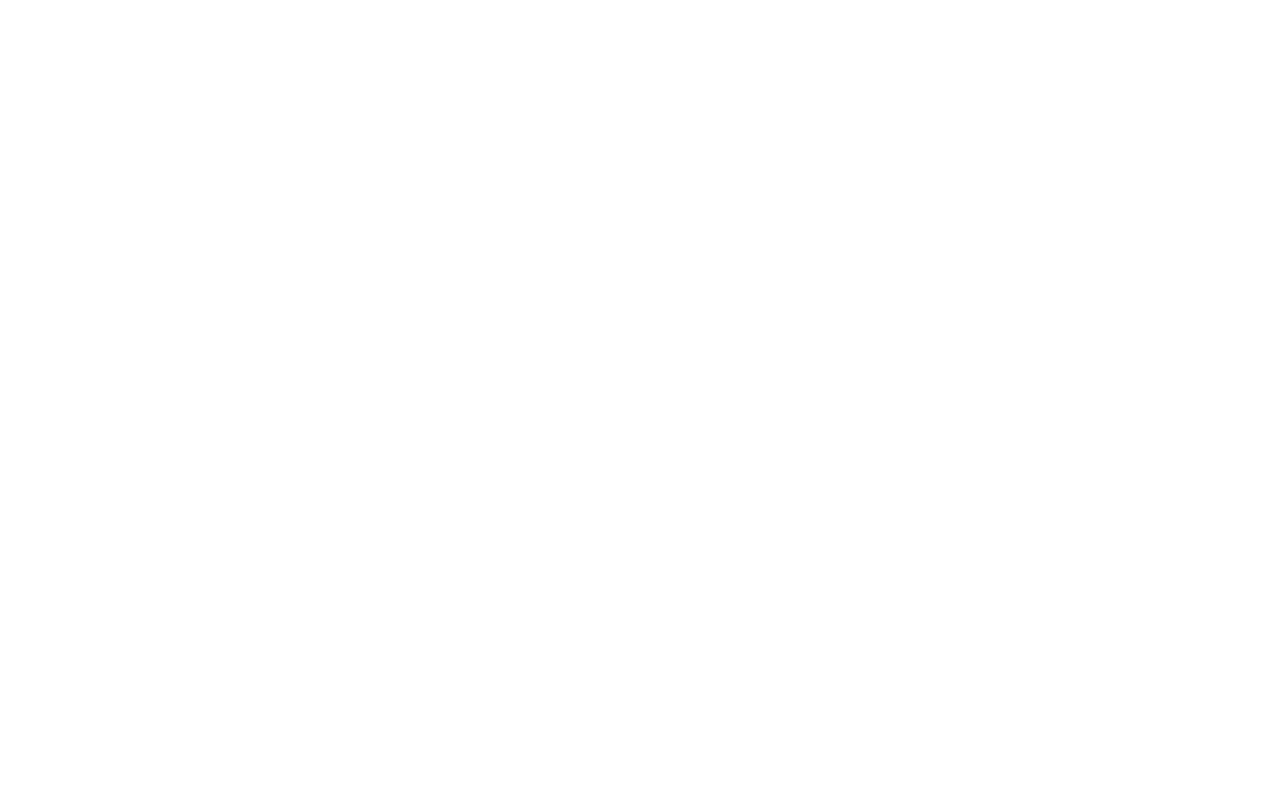
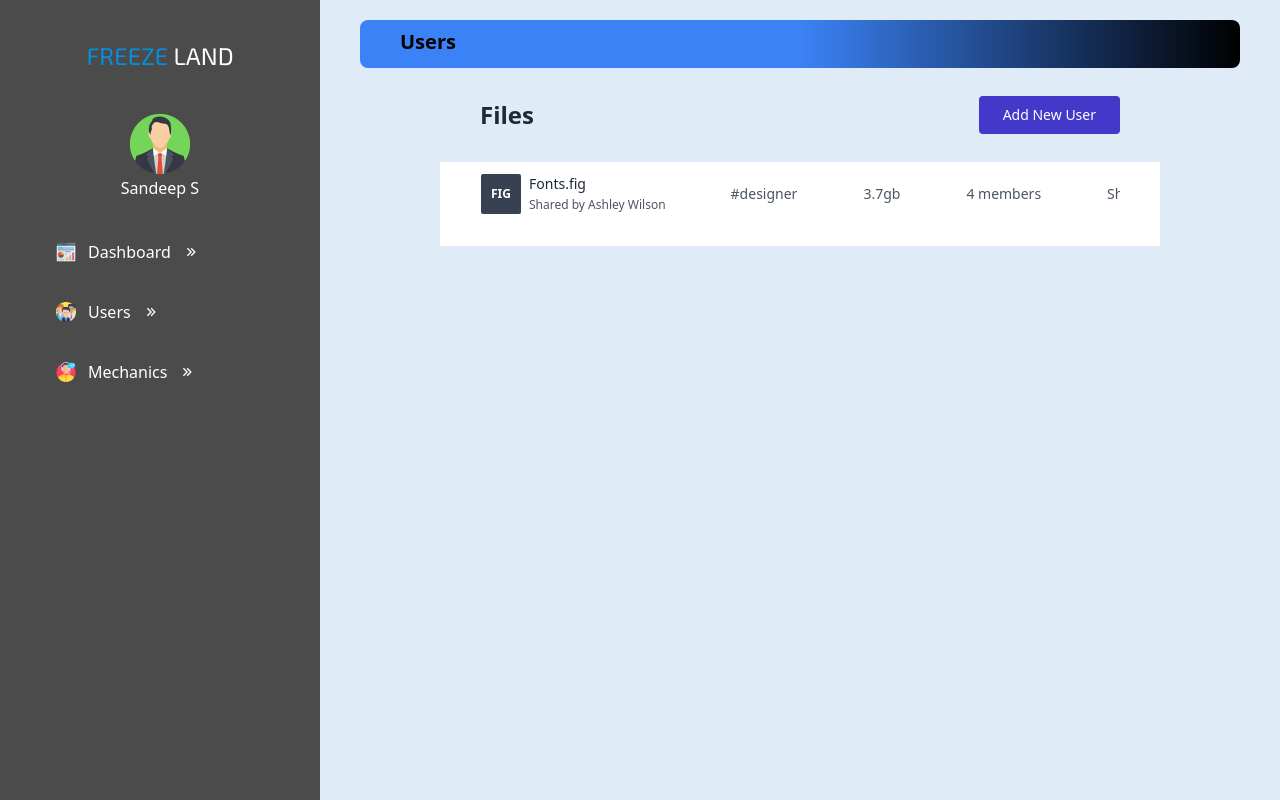
Before and after one commit to SandeeepS/FreezeLand-frontend, a React (Vite) app: page /admin/users in a window 1280 px wide. Before the commit this address had no page. Built offline with nearby package versions, Linux system fonts and the light colour scheme.

Commit message:
added admin componnets like mech, user ,and added list box

```diff
--- a/src/App.tsx
+++ b/src/App.tsx
@@ -5,6 +5,8 @@
 import UserLoginPage from "./Pages/User/UserLoginPage";
 import AdminLoginPage from "./Pages/Admin/AdminLoginPage";
 import AdminDashboard from "./Pages/Admin/AdminDashboard";
+import AdminUserListing from "./Pages/Admin/AdminUserListing";
+import AdminMechListing from "./Pages/Admin/AdminMechListing";
 
 function App() {
   return (
@@ -19,6 +21,8 @@
         {/*Admin Routes*/}
         <Route path="/admin/login" element={<AdminLoginPage/>}/>
         <Route path="/admin/dashboard" element={<AdminDashboard/>}/>
+        <Route path="/admin/users" element={<AdminUserListing/>}/>
+        <Route path="/admin/mech" element={<AdminMechListing/>}/>
       </Routes>
     </>
   );
--- a/src/Pages/Admin/AdminDashboard.tsx
+++ b/src/Pages/Admin/AdminDashboard.tsx
@@ -1,64 +1,17 @@
-import React, { useState } from "react";
-import { RiArrowRightDoubleFill } from "react-icons/ri";
-
+import AdminHeader from "../../components/Admin/AdminHeader";
+import AdminListing from "../../components/Admin/AdminListing";
 const AdminDashboard: React.FC = () => {
-  const [activeItem, setActiveItem] = useState<string>("");
-
-  const handleItemClick = (item: string) => {
-    setActiveItem(item);
-  };
-
   return (
     <>
       <div className="h-screen flex">
-        {/* Side Bar */}
-        <div className="w-1/4 bg-[#4B4B4B]">
-          {/* Heading */}
-          <div className="text-center">
-            <h1 className="w-full text-2xl text-freeze-color font-exo p-10">
-              FREEZE <span className="text-white font-exo">LAND</span>
-            </h1>
-          </div>
-
-          {/* Profile */}
-          <div className="rounded-full overflow-hidden flex justify-center items-center">
-            <img
-              src="/src/Images/businessman.png"
-              alt="User profile picture"
-              className="object-cover w-16 h-16"
-            />
-          </div>
-          <h2 className="text-white text-center">Sandeep S</h2>
-
-          {/* Listing */}
-          <div className="mx-12 mt-8 space-y-5">
-            {[
-              { name: "Dashboard", icon: "/src/Images/dashboard.png" },
-              { name: "Users", icon: "/src/Images/teamwork.png" },
-              { name: "Mechanics", icon: "/src/Images/support.png" },
-            ].map((item) => (
-              <div
-                key={item.name}
-                className={`flex items-center space-x-3 p-2 rounded-lg cursor-pointer group
-                ${activeItem === item.name ? "bg-gray-600" : ""}
-                hover:bg-gray-500`}
-                onClick={() => handleItemClick(item.name)}
-              >
-                <img
-                  src={item.icon}
-                  alt={`${item.name} Icon`}
-                  className="w-5 h-5 group-hover:scale-110 transition-transform"
-                />
-                <h4 className="text-white group-hover:text-gray-300">
-                  {item.name}
-                </h4>
-                <RiArrowRightDoubleFill className="text-white group-hover:text-gray-300" />
-              </div>
-            ))}
+        {/* side bar */}
+        <AdminListing />
+        {/* Contents */}
+        <div className="w-3/4 bg-[#DFECF8]">
+          <div>
+            <AdminHeader heading="Dashboard"/>
           </div>
         </div>
-        {/* Contents */}
-        <div className="w-3/4 bg-[#DFECF8]"></div>
       </div>
     </>
   );
--- /dev/null
+++ b/src/Pages/Admin/AdminMechListing.tsx
@@ -0,0 +1,19 @@
+
+import AdminHeader from "../../components/Admin/AdminHeader"
+import AdminListing from "../../components/Admin/AdminListing"
+const  AdminMechListing:React.FC = () => {
+  return (
+    <div className="h-screen flex">
+    {/* side bar */}
+    <AdminListing />
+    {/* Contents */}
+    <div className="w-3/4 bg-[#DFECF8]">
+      <div>
+         <AdminHeader heading="Mechanics"/>
+      </div>
+    </div>
+  </div>
+  )
+}
+
+export default AdminMechListing
--- /dev/null
+++ b/src/Pages/Admin/AdminUserListing.tsx
@@ -0,0 +1,24 @@
+import React from 'react'
+import AdminListing from '../../components/Admin/AdminListing'
+import AdminHeader from '../../components/Admin/AdminHeader'
+import DataListing from '../../components/Admin/DataListing'
+
+const AdminUserListing:React.FC = () =>{
+  return (
+    <div className="h-screen flex">
+    {/* side bar */}
+    <AdminListing />
+    {/* Contents */}
+    <div className="w-3/4 bg-[#DFECF8]">
+      <div >
+         <AdminHeader heading='Users'/>
+         <div className='flex justify-center items-center'>
+            <DataListing/>
+         </div>
+      </div>
+    </div>
+  </div>
+  )
+}
+
+export default AdminUserListing
--- /dev/null
+++ b/src/components/Admin/AdminHeader.tsx
@@ -0,0 +1,15 @@
+import React from "react"
+
+interface AdminHeaderProps {
+  heading:string;
+}
+
+const  AdminHeader:React.FC<AdminHeaderProps> =({heading})=>{
+  return (
+    <div className=" rounded-lg h-12 mx-10 mt-5  bg-gradient-to-r from-blue-500 via-blue-500 to-black ">
+      <h1 className="ml-10 pt-2 font-bold text-xl">{heading}</h1>
+    </div>
+  )
+}
+
+export default AdminHeader
--- /dev/null
+++ b/src/components/Admin/AdminListing.tsx
@@ -0,0 +1,65 @@
+import React, { useState } from "react";
+import { RiArrowRightDoubleFill } from "react-icons/ri";
+
+const AdminListing: React.FC = () => {
+  const [activeItem, setActiveItem] = useState<string>("");
+  const handleItemClick = (item: string) => {
+    setActiveItem(item);
+  };
+  return (
+    <>
+        {/* Side Bar */}
+        <div className="w-1/4 bg-[#4B4B4B]">
+          {/* Heading */}
+          <div className="text-center">
+            <h1 className="w-full text-2xl text-freeze-color font-exo p-10">
+              FREEZE <span className="text-white font-exo">LAND</span>
+            </h1>
+          </div>
+
+          {/* Profile */}
+          <div className="rounded-full overflow-hidden flex justify-center items-center">
+            <img
+              src="/src/Images/businessman.png"
+              alt="User profile picture"
+              className="object-cover w-16 h-16"
+            />
+          </div>
+          <h2 className="text-white text-center">Sandeep S</h2>
+
+          {/* Listing */}
+          <div className="mx-12 mt-8 space-y-5">
+            {[
+              { name: "Dashboard", icon: "/src/Images/dashboard.png"},
+              { name: "Users", icon: "/src/Images/teamwork.png"},
+              { name: "Mechanics", icon: "/src/Images/support.png" },
+            ].map((item) => (
+              <div
+                key={item.name}
+                className={`flex items-center space-x-3 p-2 rounded-lg cursor-pointer group
+                ${activeItem === item.name ? "bg-gray-600" : ""}
+                hover:bg-gray-500`}
+                onClick={() => handleItemClick(item.name)}
+              >
+                <img
+                  src={item.icon}
+                  alt={`${item.name} Icon`}
+                  className="w-5 h-5 group-hover:scale-110 transition-transform"
+                />
+                <h4 className="text-white group-hover:text-gray-300">
+                  {item.name}
+                </h4>
+                <RiArrowRightDoubleFill className="text-white group-hover:text-gray-300" />
+              </div>
+            ))}
+          </div>
+        </div>
+        {/* Contents
+        <div className="w-3/4 bg-[#DFECF8]">
+              <div></div>
+        </div> */}
+    </>
+  );
+};
+
+export default AdminListing;
--- /dev/null
+++ b/src/components/Admin/DataListing.tsx
@@ -0,0 +1,71 @@
+
+const  DataListing:React.FC = () => {
+  return (
+
+        <div className="xl:w-3/4 2xl:w-4/5 w-full">
+          <div className="px-4 md:px-10 py-4 md:py-7">
+            <div className="sm:flex items-center justify-between">
+              <p
+                tabIndex={0}
+                className="focus:outline-none text-base sm:text-lg md:text-xl lg:text-2xl font-bold leading-normal text-gray-800 dark:text-white"
+              >
+                Files
+              </p>
+              <div className="mt-4 sm:mt-0">
+                <button className="focus:ring-2 focus:ring-offset-2 focus:ring-indigo-700 inline-flex sm:ml-3 items-start justify-start px-6 py-3 bg-indigo-700 hover:bg-indigo-600 focus:outline-none rounded">
+                  <p className="text-sm font-medium leading-none text-white">
+                    Add New User
+                  </p>
+                </button>
+              </div>
+            </div>
+          </div>
+          <div className="bg-white dark:bg-gray-900 px-4 md:px-10 pb-5">
+            <div className="overflow-x-auto">
+              <table className="w-full whitespace-nowrap">
+                <tbody>
+                  <tr
+                    tabIndex={0}
+                    className="focus:outline-none text-sm leading-none text-gray-600 dark:text-gray-200 h-16"
+                  >
+                    <td className="w-1/2">
+                      <div className="flex items-center">
+                        <div className="w-10 h-10 bg-gray-700 rounded-sm flex items-center justify-center">
+                          <p className="text-xs font-bold leading-3 text-white">FIG</p>
+                        </div>
+                        <div className="pl-2">
+                          <p className="text-sm font-medium leading-none text-gray-800 dark:text-white">
+                            Fonts.fig
+                          </p>
+                          <p className="text-xs leading-3 text-gray-600 dark:text-gray-200 mt-2">
+                            Shared by Ashley Wilson
+                          </p>
+                        </div>
+                      </div>
+                    </td>
+                    <td className="pl-16">
+                      <p>#designer</p>
+                    </td>
+                    <td>
+                      <p className="pl-16">3.7gb</p>
+                    </td>
+                    <td>
+                      <p className="pl-16">4 members</p>
+                    </td>
+                    <td>
+                      <p className="pl-16">Shared on 21 February 2020</p>
+                    </td>
+                  </tr>
+
+                  {/* Repeat the structure for other rows */}
+                </tbody>
+              </table>
+            </div>
+          </div>
+        </div>
+
+
+  )
+}
+
+export default DataListing
```
